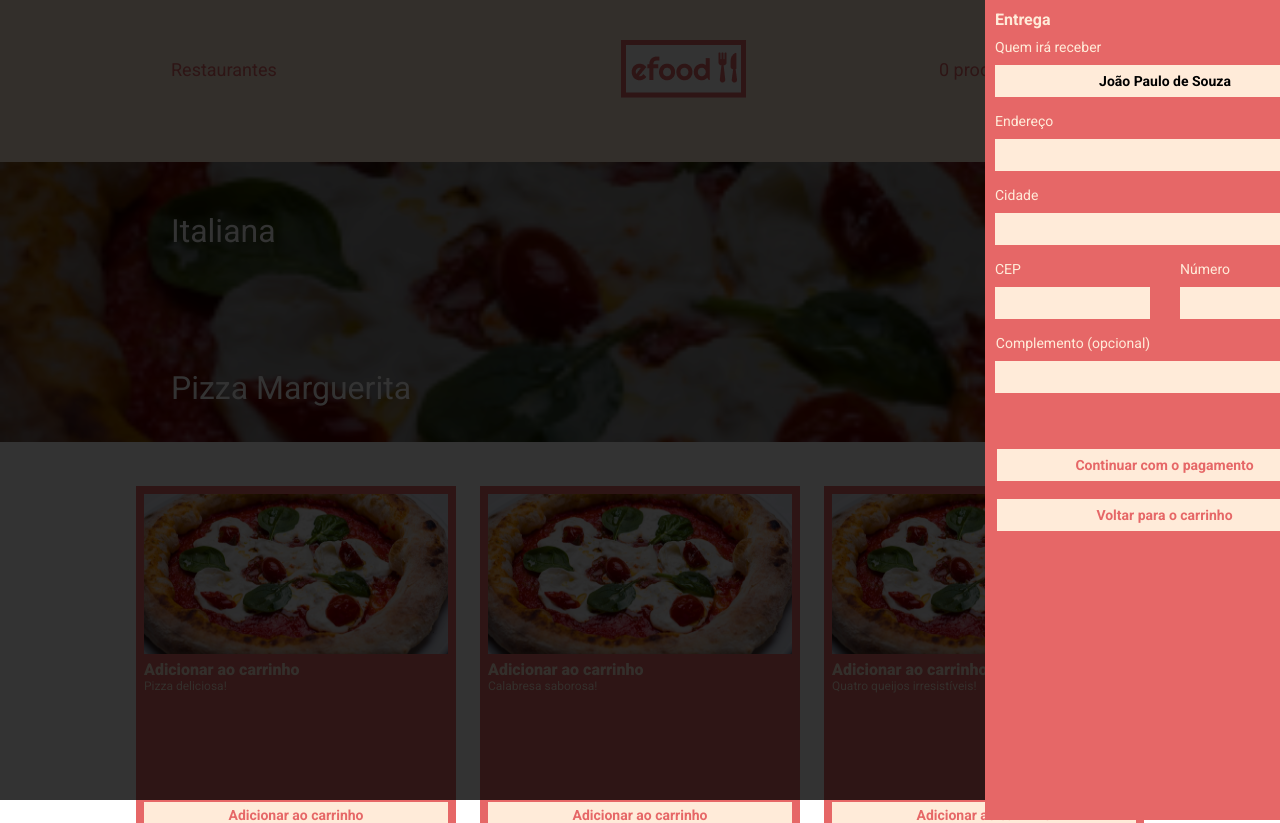
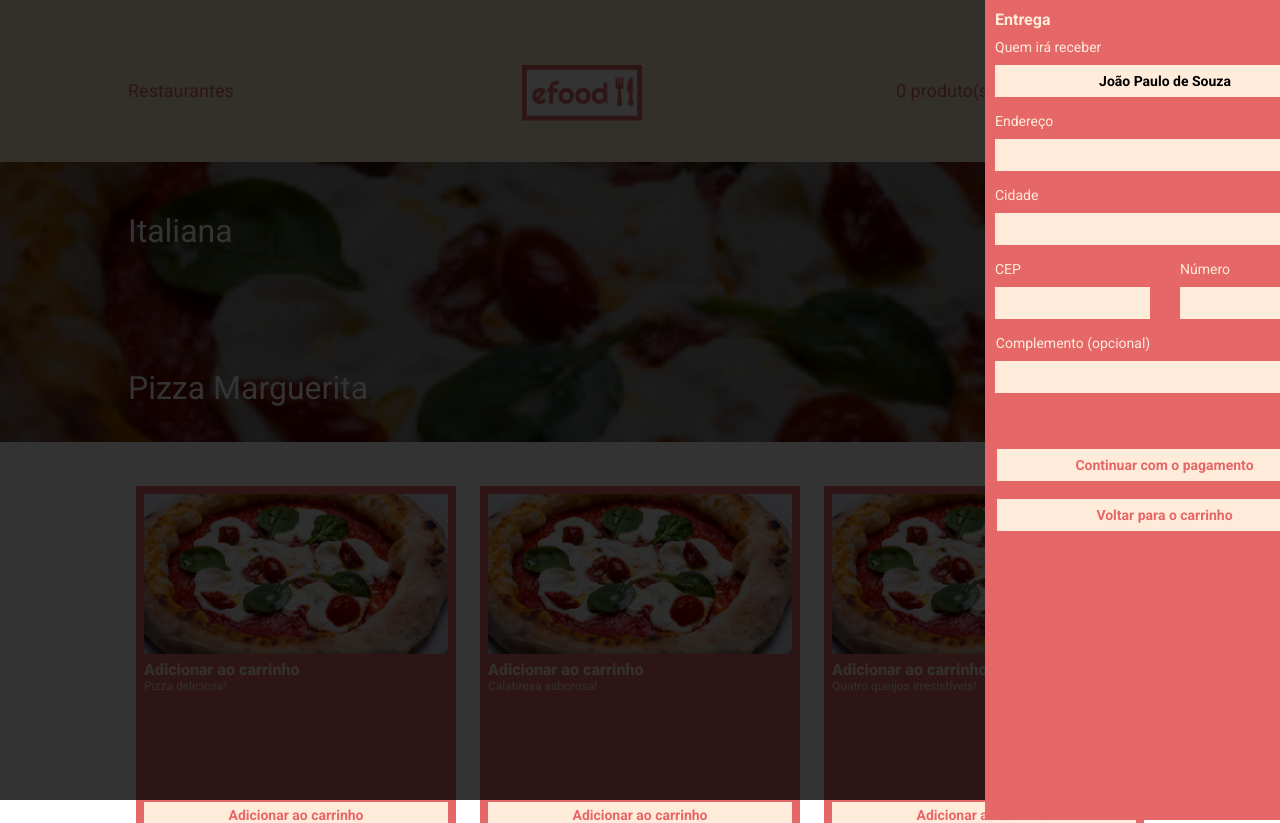
Before and after one commit to evenilsonguerreiro/efood2, a React (Create React App) app: page /perfilEntrega in a window 1280 px wide. Shown: the top 823 px of the page. Built offline with nearby package versions, Linux system fonts and the light colour scheme.

Commit message:
correcao no container

```diff
--- a/src/components/HeaderPerfil/styles.ts
+++ b/src/components/HeaderPerfil/styles.ts
@@ -6,29 +6,38 @@ export const HeaderPerfilBar = styled.div`
   width: 100%;
   height: 186px;
   background-color: ${cores.branco};
+
+  .container {
+    display: flex;
+    flex-direction: row; /* Alinha os itens na horizontal */
+    align-items: center; /* Alinha os itens verticalmente ao centro */
+    justify-content: space-between; /* Ajusta o espaçamento entre os itens */
+    width: 100%; /* Garante que ocupe toda a largura */
+    max-width: 1024px; /* Ajuste a largura máxima se necessário */
+    margin: 0 auto; /* Centraliza horizontalmente */
+  }
 `
 export const HeaderPerfillogo2 = styled.div`
-  width: 125px;
+  width: 120px;
   height: 57px;
   font-size: 18px;
   color: ${cores.pink};
-  position: absolute;
-  top: 59px;
-  left: 171px;
+  margin-top: 80px;
 `
 export const HeaderPerfilLogo = styled.div`
-  width: 125px;
+  width: 100px;
   height: 57px;
-  position: absolute;
-  top: 40px;
-  left: 621px;
+  font-size: 18px;
+  margin-top: 50px;
+
+  img {
+    width: 120px;
+  }
 `
 export const HeaderPerfilLogo3 = styled.div`
   width: 256px;
   height: 57px;
   font-size: 18px;
   color: ${cores.pink};
-  position: absolute;
-  top: 59px;
-  left: 939px;
+  margin-top: 80px;
 `
--- a/src/components/Hero/index.tsx
+++ b/src/components/Hero/index.tsx
@@ -10,9 +10,11 @@ type HeroProps = {
 const Hero = ({ image, title, subtitle }: HeroProps) => (
   <HeroBar>
     <img src={image} alt="Imagem de apresentação" />
-    <div className="text-overlay">
-      <p>{title}</p>
-      <span>{subtitle}</span>
+    <div className="container">
+      <div className="text-overlay">
+        <p>{title}</p>
+        <span>{subtitle}</span>
+      </div>
     </div>
   </HeroBar>
 )
--- a/src/components/Hero/styles.ts
+++ b/src/components/Hero/styles.ts
@@ -37,7 +37,6 @@ export const HeroBar = styled.div`
       height: 33px;
       font-size: 32px;
       top: 30px;
-      left: 171px;
       position: absolute;
     }
 
@@ -46,7 +45,6 @@ export const HeroBar = styled.div`
       height: 33px;
       font-size: 32px;
       top: 187px;
-      left: 171px;
       position: absolute;
     }
   }
--- a/src/components/Product2/index.tsx
+++ b/src/components/Product2/index.tsx
@@ -1,3 +1,4 @@
+/* eslint-disable react/jsx-key */
 /* eslint-disable @typescript-eslint/no-unused-vars */
 /* eslint-disable react/react-in-jsx-scope */
 import { Link } from 'react-router-dom'
@@ -27,6 +28,7 @@ type Props = {
 const Product2 = ({ title, image, description, button }: Props) => (
   <>
     {button.map((item, index) => (
+      <div className="container">
         <Card2 key={index}>
           <CardImg>
             {/* A imagem do prato agora é a imagem principal do card */}
@@ -43,6 +45,7 @@ const Product2 = ({ title, image, description, button }: Props) => (
             </Link>
           </CardButton>
         </Card2>
+      </div>
     ))}
   </>
 )
```
Lines whose indentation alone changed are shown as unchanged.
